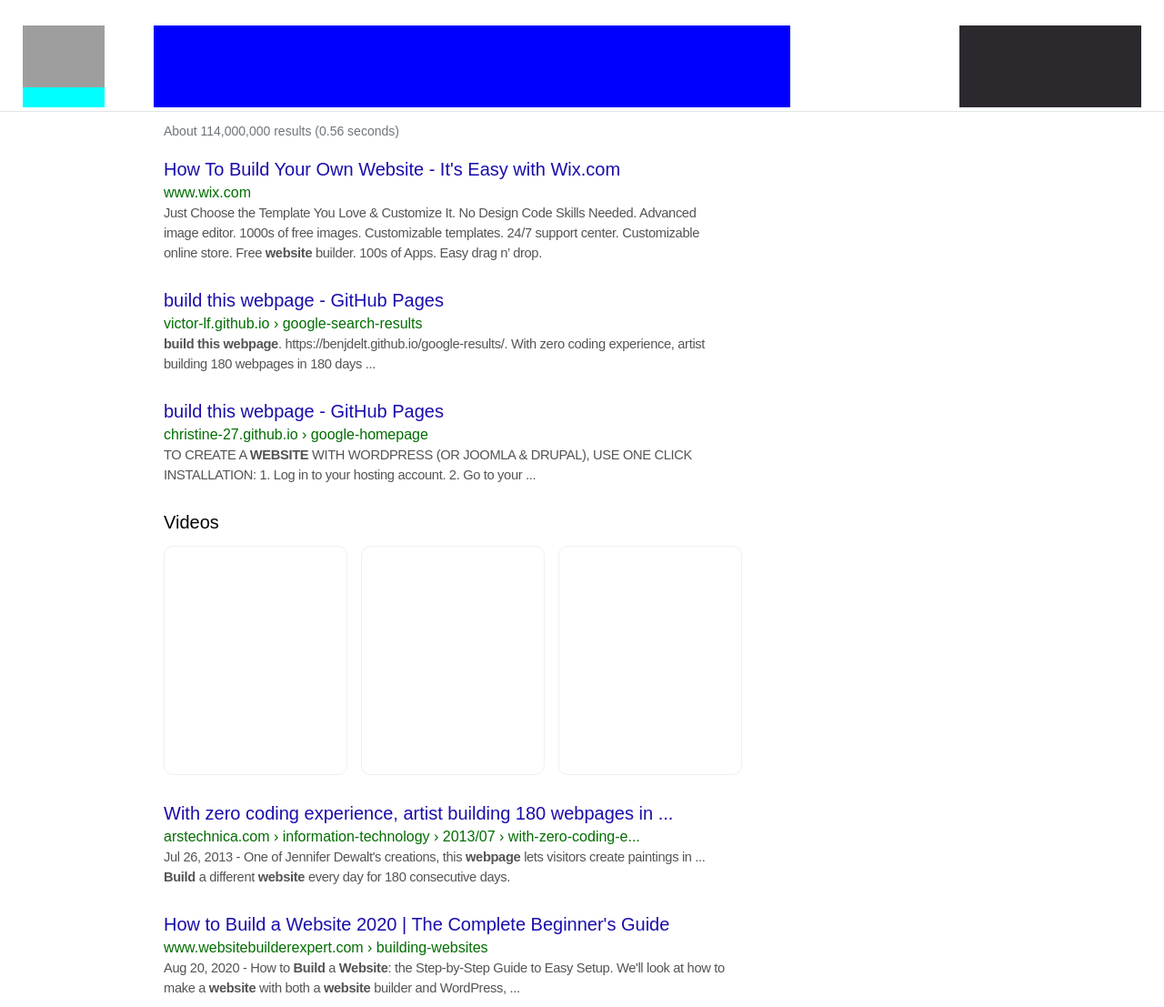
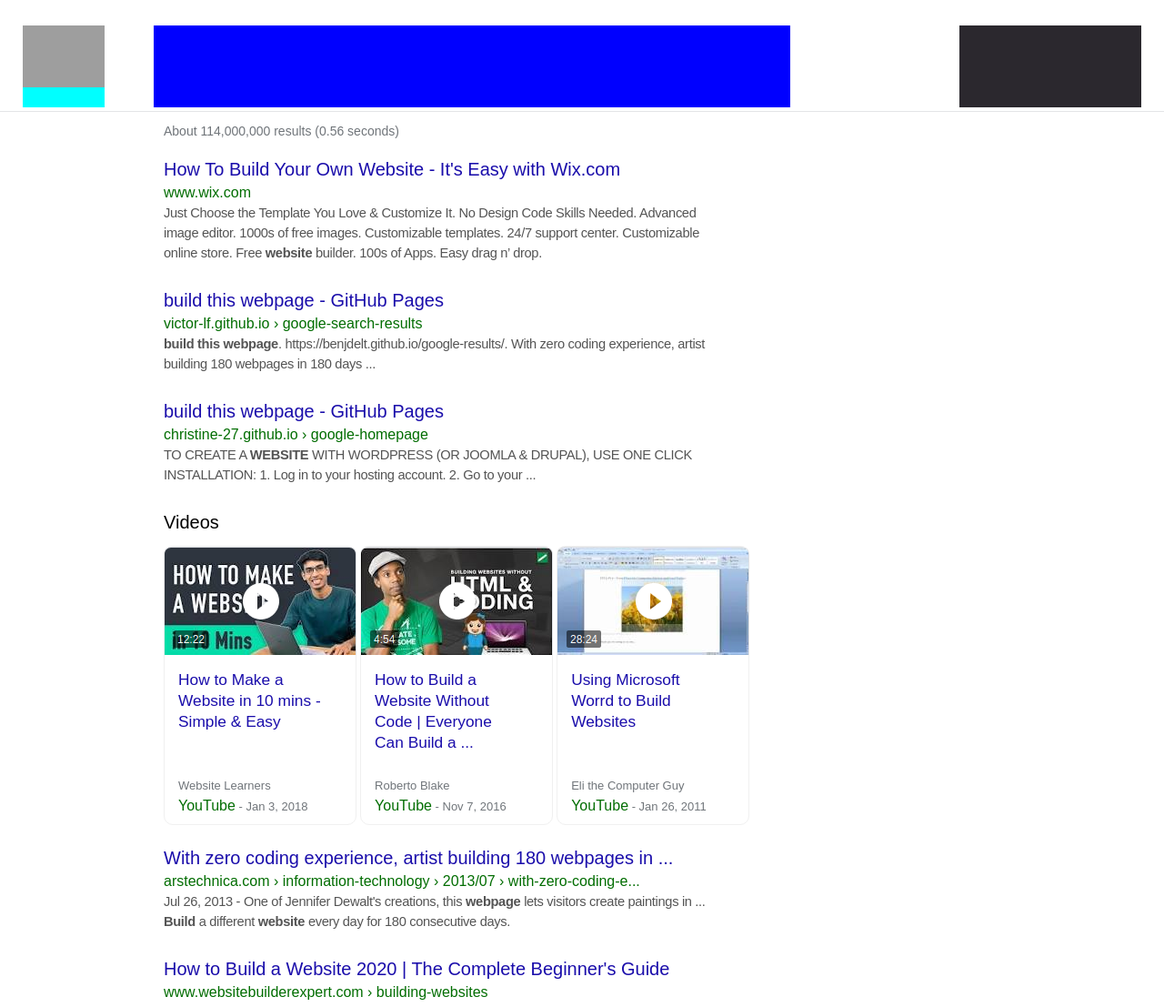
Before and after one commit to B-cavazos/google-results-page, a plain HTML site: page index.html in a window 1280 px wide. Shown: the top 1107 px of the page at 91% size. Drawn offline with Linux system fonts and the light colour scheme; grey boxes are pictures that could not be loaded.

Commit message:
completed Video Results section

```diff
--- a/CSS/style.css
+++ b/CSS/style.css
@@ -119,13 +119,29 @@ h3{
 
 .results-video{
     display: inline-block;
-    width: 200px;
-    height: 250px;
-    margin: 15px 11px 15px 0px;
+    vertical-align: top;
+    width: 210px;
+    height: 305px;
+    margin: 15px 0px 15px 0px;
     border: var(--box-border);
     border-radius: var(--border-radius);
 }
 
+.video-link-containter{
+    padding: 10px 30px 0px 15px;
+}
+
+.video-link{
+    font-size: 13pt;
+}
+
+.video-credits{
+    position: relative;
+    bottom: -15px;
+    padding-left: 15px;
+    font-size: 13px;
+    color: var(--disc-color-lt);
+}
 
 /* ALSO ASK CSS */
 #results-alsoask{
--- a/index.html
+++ b/index.html
@@ -55,9 +55,45 @@
             <!-- Results videos -->
             <h3>Videos</h3>
             <div id="results-videos-container">
-                <div class="results-video"></div>
-                <div class="results-video"></div>
-                <div class="results-video"></div>
+                <div class="results-video">
+                    <img src="/images/video1.png">
+                    <br>
+                    <div class="video-link-containter">
+                        <a class="video-link" href="#">How to Make a Website in 10 mins - Simple & Easy<br><br></a>
+                    </div>
+                    <div class="video-link-containter video-credits">
+                        Website Learners
+                    </div>
+                    <div class="video-credits">
+                        <cite>YouTube</cite> - Jan 3, 2018
+                    </div>
+                </div>
+                <div class="results-video">
+                    <img src="/images/video2.png">
+                    <br>
+                    <div class="video-link-containter">
+                        <a class="video-link" href="#">How to Build a Website Without Code | Everyone Can Build a ...</a>
+                    </div>
+                    <div class="video-link-containter video-credits">
+                        Roberto Blake
+                    </div>
+                    <div class="video-credits">
+                        <cite>YouTube</cite> - Nov 7, 2016
+                    </div>
+                </div>
+                <div class="results-video">
+                    <img src="/images/video3.png">
+                    <br>
+                    <div class="video-link-containter">
+                        <a class="video-link" href="#">Using Microsoft Worrd to Build Websites<br><br></a>
+                    </div>
+                    <div class="video-link-containter video-credits">
+                        <p>Eli the Computer Guy
+                    </div>
+                    <div class="video-credits">
+                        <cite>YouTube</cite> - Jan 26, 2011
+                    </div>
+                </div>
             </div>
 
             <!-- Results list -->
```
Also changed, not shown: images/video1.png (added), images/video2.png (added), images/video2hov.jpg (added), images/video3.png (added), images/video3hov.jpg (added), 1 other file.
